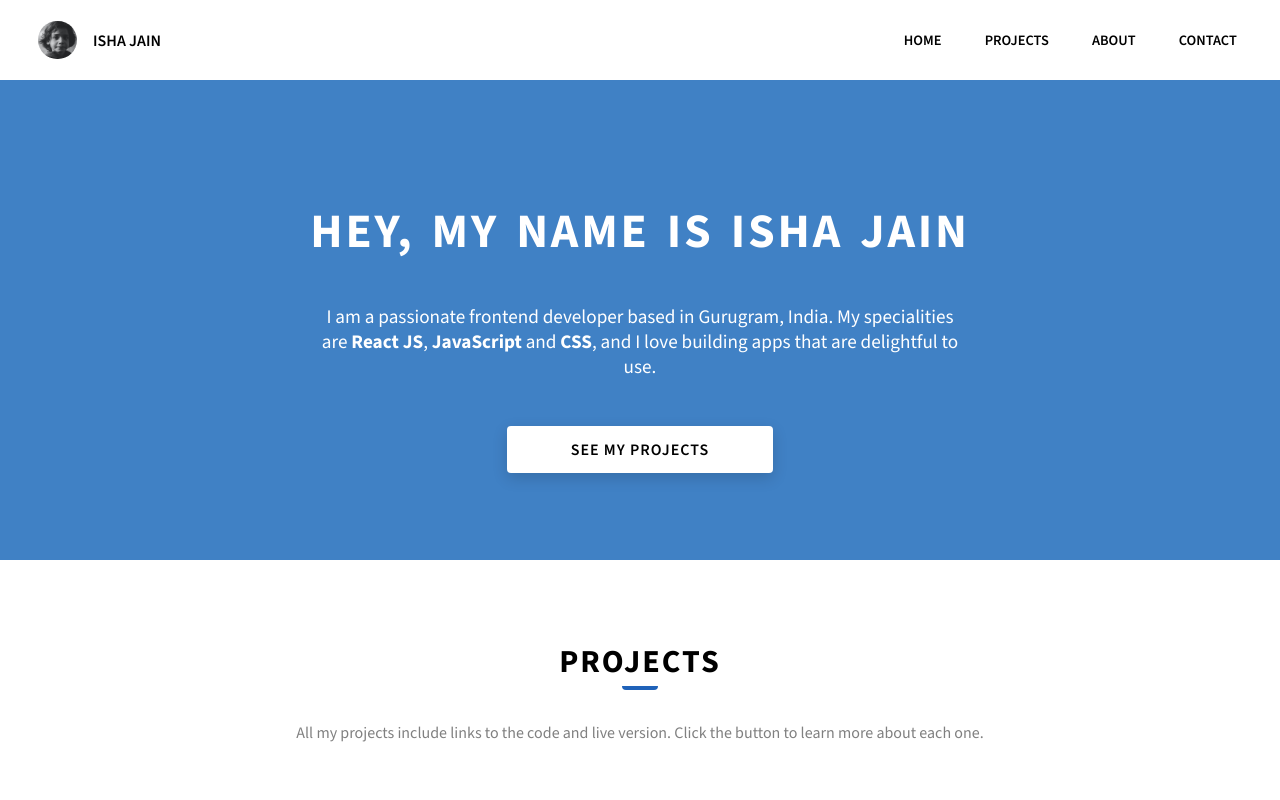
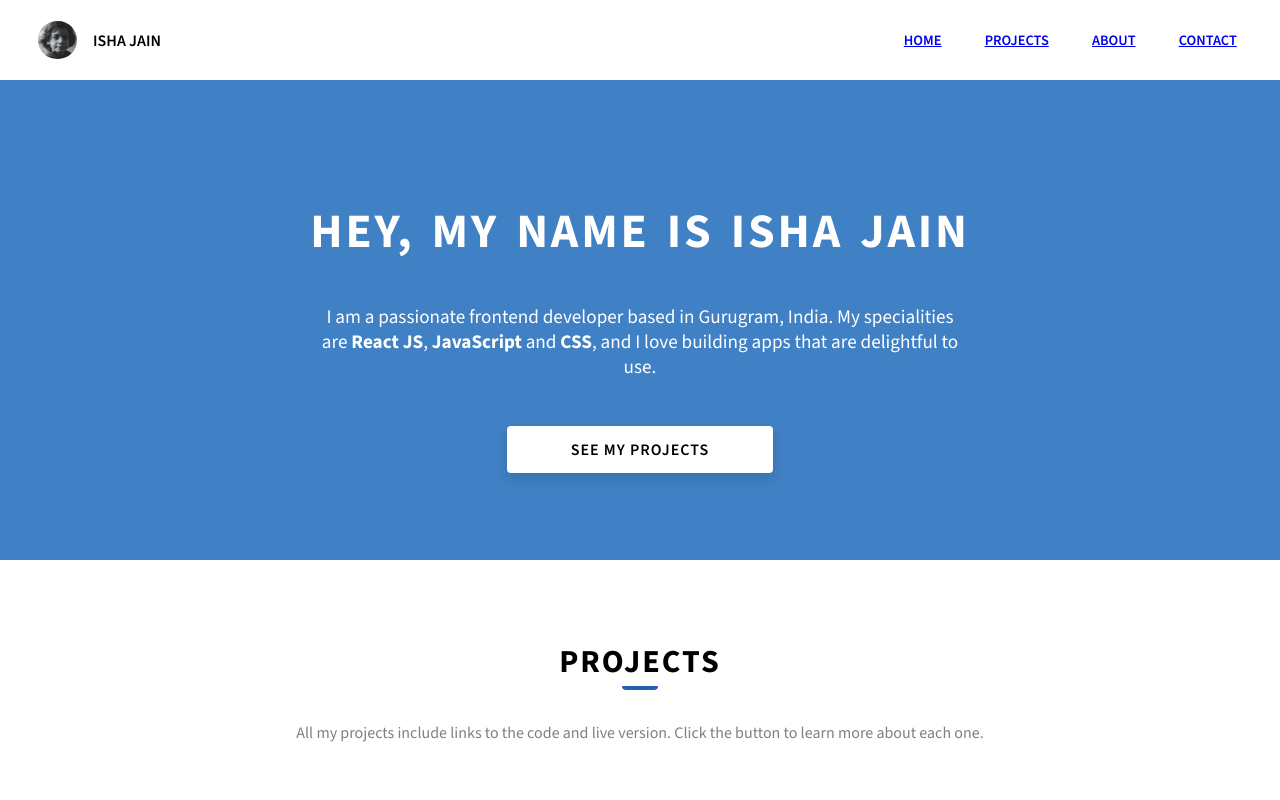
Before and after one commit to ijdb/isha-portfolio, a React (Create React App) app: page / in a window 1280 px wide. Shown: the top 800 px of the page. Built offline with nearby package versions, Linux system fonts and the light colour scheme.

Commit message:
done internal links

```diff
--- a/src/components/about/AboutComponent.js
+++ b/src/components/about/AboutComponent.js
@@ -18,7 +18,7 @@ function AboutComponent() {
 		"GitHub",
 	];
 	return (
-		<div className="about-section-container">
+		<div className="about-section-container" id="about">
 			<div className="top-about-sec">
 				<HeadingComponent text="about me" />
 				<HeadingText text="I'm a frontend developer based out of London, UK. I love building apps that solve real-world problems, and that are delightful to use. My specialities include TypeScript, React JS, Tailwind CSS, and Styled Components." />
--- a/src/components/contact/ContactComponent.js
+++ b/src/components/contact/ContactComponent.js
@@ -5,7 +5,7 @@ import HeadingText from "../HeadingText";
 
 function ContactComponent() {
 	return (
-		<div className="contact-section-container">
+		<div className="contact-section-container" id="contact">
 			<HeadingComponent text="contact" />
 			<HeadingText
 				fg="white"
--- a/src/components/header/HeaderComponent.js
+++ b/src/components/header/HeaderComponent.js
@@ -12,7 +12,7 @@ function HeaderComponent() {
 			</div>
 			<div className="right-head">
 				{headerLinks.map((link) => (
-					<HeaderLinkComponent text={link} />
+					<HeaderLinkComponent text={link} key={link} id={link} />
 				))}
 			</div>
 		</header>
--- a/src/components/header/HeaderLinkComponent.js
+++ b/src/components/header/HeaderLinkComponent.js
@@ -1,7 +1,11 @@
 import React from "react";
 
-function HeaderLinkCpmponent({ text }) {
-	return <a className="header-link">{text}</a>;
+function HeaderLinkCpmponent({ text, id }) {
+	return (
+		<a href={`#${id}`} className="header-link">
+			{text}
+		</a>
+	);
 }
 
 export default HeaderLinkCpmponent;
--- a/src/components/home/HomeComponent.js
+++ b/src/components/home/HomeComponent.js
@@ -4,7 +4,7 @@ import LinkBtnComponent from "../LinkBtnComponent";
 
 function HomeComponent() {
 	return (
-		<div className="home">
+		<div className="home" id="home">
 			<h1 className="intro">Hey, My name is Isha Jain</h1>
 			<div className="intro-text">
 				I am a passionate frontend developer based in Gurugram, India. My
--- a/src/components/projects/ProjectComponent.js
+++ b/src/components/projects/ProjectComponent.js
@@ -16,7 +16,7 @@ function ProjectComponent() {
 			"An app that generates random passwords based on a few user inputs,e.g. length, types of characters, etc. Built with HTML, CSS, and vanilla JavaScript.",
 	};
 	return (
-		<div>
+		<div id="projects">
 			<div className="project-com-top">
 				<HeadingComponent text="Projects" />
 				<HeadingText
```
